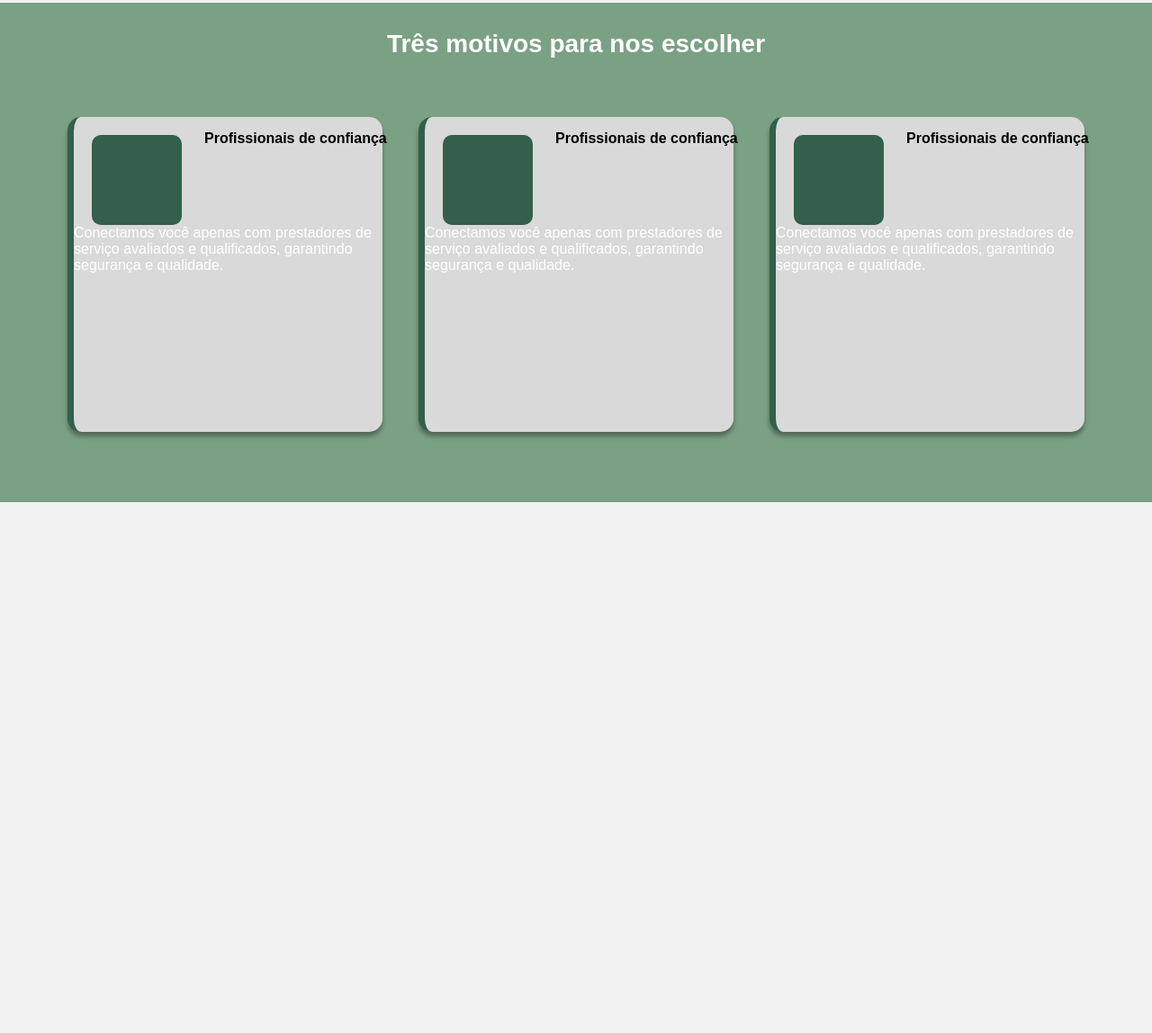
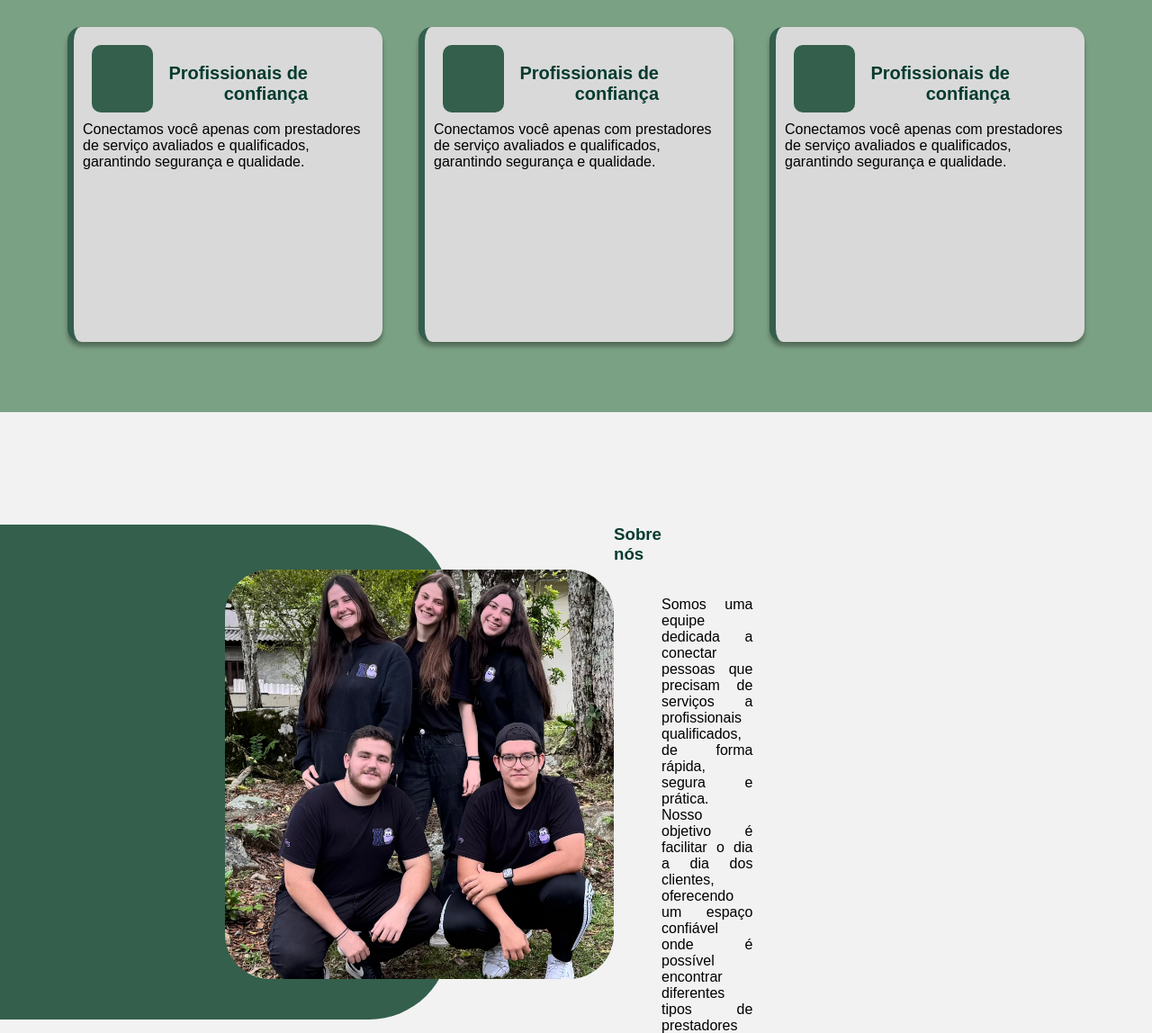
Before and after one commit to HenkelsJulia2507/handly, a plain HTML site: page webapp/tela1.html in a window 1280 px wide. Shown: the part 1515-2663 px from the top of the page at 90% size. Before the commit the page ends 2073 px from the top, so only its background shows below. Drawn offline with Linux system fonts and the light colour scheme.

Commit message:
tela inicial rodapé (falta motivos) e tela como usar

```diff
--- a/webapp/styless.css
+++ b/webapp/styless.css
@@ -260,33 +260,50 @@ body {
 
 }
 
-
-.circulo1{
-  width: 100px;
-  height: 100px;
-  background-color: #0f2c1d;
-  border-radius: 50%;
-  justify-content: center;
-  align-items: center;
-}
-
-.circulo2{
-  width: 165px;
-  height: 100px;
-  background-color: #34614D;
-  border-radius: 50%;
-  justify-content: center;
-  align-items: center;
-}
+/*
 
 .circulo3{
   width: 200px;
   height: 230px;
   background-color: red;
   border-radius: 50%;
+  display: flex;
   justify-content: center;
   align-items: center;
+}*/
+
+.circulo3{
+  width: 200px;
+  height: 100px;
+  background-color: #7BA184;
+  border-radius: 0px 0px 200px 200px;
+  display: flex;
+  justify-content: center;
+  align-items: center;
+  margin-top: 120px;
 }
+
+.circulo2{
+  width: 165px;
+  height: 90px;
+  background-color: #34614D;
+  border-radius: 0px 0px 100px 100px;
+  justify-content: center;
+  align-items: center;
+  margin-top: -40px;
+  }
+
+.circulo1{
+  width: 135px;
+  height: 180px;
+  background-color: #0f2c1d;
+  border-radius: 0px 0px 90px 90px;
+  justify-content: center;
+  align-items: center;
+  margin-left: 15px;
+  margin-top: -115px;
+}
+
 
 /*-=-=-=-=-=-=-=-=-=-=-=-=--=-=-=-=- motivos -=-=-=-=-=-=-=-=-=-=-=-=--=-=-=-=-*/
 
@@ -324,7 +341,7 @@ body {
 .square{
   background-color: #335f4c;
   width: 100px;
-  height: 100px;
+  height: 75px;
   border-radius: 10px;
   margin-left: 20px;
   margin-top: 20px;
@@ -334,9 +351,18 @@ body {
   display: flex;
   text-align: right;
   text-justify: center;
+  color: #073b2f;
+  padding-right: 90px;
+  margin-top: 40px;
+  font-size: 20px;
+}
+
+.motivo1 p{
   color: black;
-  padding-left: 25px;
-  margin-top: 15px;
+  text-justify: auto;
+  justify-content: center;
+  align-items: center;
+  margin: 10px;
 }
 
 .titulo{
@@ -344,3 +370,39 @@ body {
   flex-direction: row;
   width: 350px;
 }
+
+/*-=-=-=-=-=-=-=-=-=-=-=-=--=-=-=-=- sobre nos -=-=-=-=-=-=-=-=-=-=-=-=--=-=-=-=-*/
+.boxsobrenos{
+  width: 1000px;
+  height: 550px;
+}
+
+.boxsobrenos{
+  display: flex;
+  background-color: #335f4c;
+  width: 500px;
+  height: 550px;
+  border-radius: 0px 90px 90px 0px;
+  margin-top: 125px;
+}
+
+.boxsobrenos h3{
+  color: #073b2f;
+}
+
+.boxsobrenos p{
+  color: black;
+  margin-top: 80px;
+  display: flex;
+  justify-content: center;
+  text-align: justify;
+ width: 200px;
+}
+
+
+.fotoequipe img{
+  display: flex;
+  margin-left: 250px;
+  border-radius: 50px;
+  margin-top: 50px;
+}
--- a/webapp/tela1.html
+++ b/webapp/tela1.html
@@ -44,15 +44,17 @@
   </div>
 
   <div class="divisoriainicio">
-    <div class="circulo1"></div>
+
     <div class="barra2">
-      <div class="circulo2"></div>
-      <!-- <img src="img/circulo.png" alt="bolotinha"> -->
-
+      <div class="circulo3">
+        <div class="circulo2">
+        <div class="circulo1"></div>
+        </div>
+      </div>
     </div>
   </div>
   <div class="barra3">
-    <div class="circulo3"></div>
+
   </div>
 
   </div>
@@ -143,6 +145,20 @@
       </div>
     </div>
   </div>
+  <div class="sobrenos">
+    <div class="boxsobrenos">
+      <div class="fotoequipe">
+        <img src="img/equipecriadora.png" alt="foto da equipe criadora">
+      </div>
+      <h3>Sobre nós</h3>
+      <p>Somos uma equipe dedicada a conectar pessoas que precisam de serviços a profissionais qualificados,
+      de forma rápida, segura e prática. Nosso objetivo é facilitar o dia a dia dos clientes, oferecendo um
+      espaço confiável onde é possível encontrar diferentes tipos de prestadores em um só lugar.
+      Acreditamos que cada serviço é único e merece atenção especial, por isso valorizamos a transparência,
+      a confiança e a qualidade em cada conexão realizada. Mais do que um site, somos uma ponte entre quem busca
+      soluções e quem tem as habilidades para oferecê-las.</p>
+    </div>
+  </div>
 
 </body>
 
```
Also changed, not shown: webapp/img/Lock.png (added), webapp/img/equipecriadora.png (added), webapp/img/thunder 3.png (added), webapp/img/uml.png (added), 1 other file.
